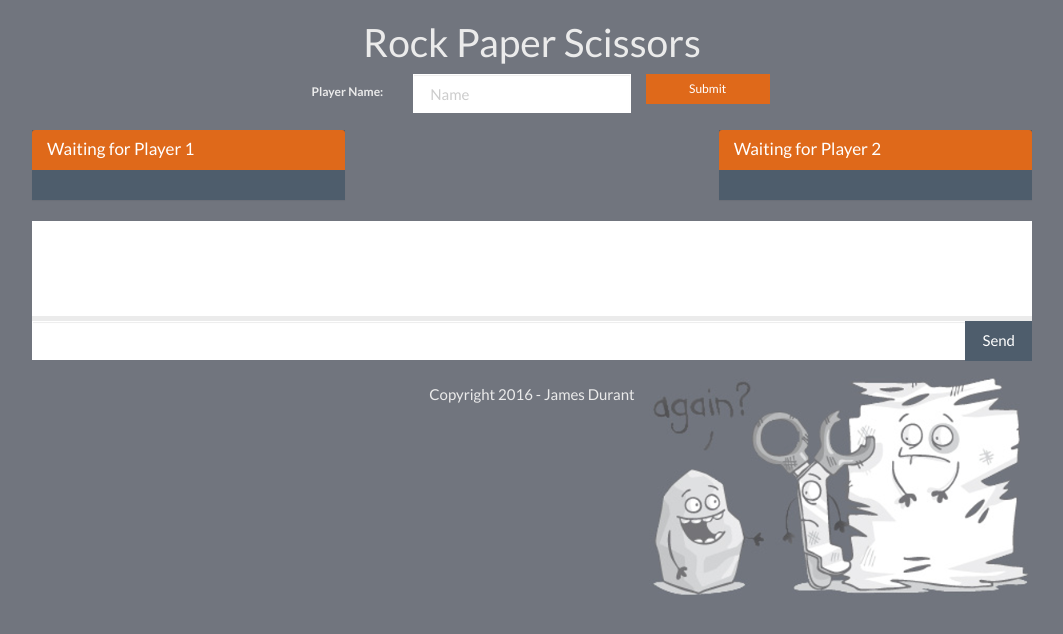
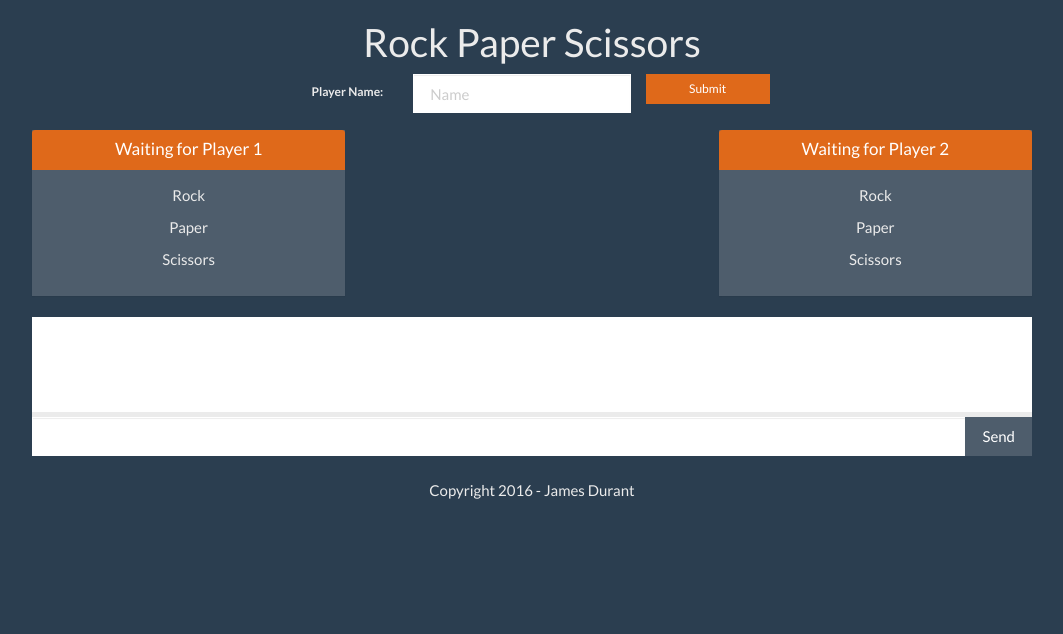
Before and after one commit to jdurant0529/RPS-Multiplayer, a PHP site: page / in a window 1280 px wide. Shown: the top 634 px of the page, without its empty margins (108-1171 px from the left). Run offline with PHP 8.4, Linux system fonts and the light colour scheme; some libraries are stand-ins or nearby versions.

Commit message:
no reason... just pushing to push

```diff
--- a/assets/css/style.css
+++ b/assets/css/style.css
@@ -3,14 +3,19 @@
   margin: 0 auto;
 }
 body {
-  background: url(../images/rps-logo.png);
-  background-size:100%;
+  /*background: url(../images/rps-logo.png);*/
+  /*background-size:100%;*/
 }
 header{
   margin: 0 auto;
   text-align: center;
 }
 
+.playerStats{
+  min-width: 250px;
+  text-align: center;
+
+}
 .chat-box{
   background-color: white;
   min-height: 100px;
--- a/assets/javascript/app.js
+++ b/assets/javascript/app.js
@@ -0,0 +1,36 @@
+$(document).ready(function() {
+
+    var gameData = new Firebase("https://rps-jrd.firebaseio.com/")
+
+
+    var Player = {}
+
+    $('#submit').on("click", function() {
+
+        var playerName = $('#playerName').val().trim();
+        if (playerName != '') {
+
+            $('#playerNumber').html("<h3>Hi " + playerName + ", you are player 1</h3>");
+            $('#P1').html(playerName)
+            $('#playerName').val("");
+            $('#newPlayer').hide();
+
+            Player = {
+                name: playerName,
+                choice: '',
+                wins: 0,
+                losses: 0
+            }
+
+            console.log(Player.name);
+            console.log(Player);
+
+
+            return false;
+        }
+
+
+
+
+    })
+})
--- a/index.html
+++ b/index.html
@@ -1,5 +1,6 @@
 <!DOCTYPE html>
 <html>
+
 <head>
     <meta charset="UTF-8">
     <title>Rock, Paper, Scissors Multiplayer</title>
@@ -7,7 +8,6 @@
     <script src="https://cdn.firebase.com/js/client/2.4.1/firebase.js"></script>
     <script type="text/javascript" src="assets/javascript/app.js"></script>
     <script type="text/javascript" src="assets/javascript/momentjs.js"></script>
-
     <link rel="stylesheet" href="https://maxcdn.bootstrapcdn.com/bootstrap/3.3.6/css/bootstrap.min.css" integrity="sha384-1q8mTJOASx8j1Au+a5WDVnPi2lkFfwwEAa8hDDdjZlpLegxhjVME1fgjWPGmkzs7" crossorigin="anonymous">
     <link rel="stylesheet" type="text/css" href="assets/css/reset.css">
     <link rel="stylesheet" type="text/css" href="assets/css/boots_superhero.css">
@@ -16,78 +16,89 @@
 
 <body>
     <div class="wrapper">
-			<header><h1>Rock Paper Scissors</h1></header>
+        <header>
+            <h1>Rock Paper Scissors</h1></header>
         <!-- *************************************************** -->
-
-			<div class = 'row'>
+        <div class='row' id='newPlayer'>
             <form class="form-horizontal">
                 <div class="form-group col-md-9 col-md-push-3">
                     <label for="playerName" class="col-md-2 control-label">Player Name:</label>
-						<div class="col-md-4" >
+                    <div class="col-md-4">
                         <input type="text" class="form-control col-md-4" id="playerName" placeholder="Name" autocomplete="off" style="cursor: pointer;">
                     </div>
-				      	<button type="submit" class="btn btn-primary btn-sm col-md-2">Submit</button>
+                    <button type="submit" class="btn btn-primary btn-sm col-md-2" id='submit'>Submit</button>
                 </div>
             </form>
-			</div>  <!-- end of first row for player name entry -->
-
-			<div class = 'row'>
-				<div class = 'col-md-4 col-md-offset-4' id = 'playerNumber'></div>
-			</div>  <!-- end of row for Player name and number -->
-
-			<div class = 'row'>
-				<div class = 'col-md-6 col-md-offset-3' id = 'gameStatus'></div>
-			</div>  <!-- end of row for game status, i.e. waiting for which player to choose or waiting for new player. -->
-
-			<div class = 'row'>
-				<div class = 'col-lg-4 left'>
+        </div>
+        <!-- end of first row for player name entry -->
+        <div class='row'>
+            <div class='col-md-4 col-md-offset-4' id='playerNumber'></div>
+        </div>
+        <!-- end of row for Player name and number -->
+        <div class='row'>
+            <div class='col-md-6 col-md-offset-3' id='gameStatus'></div>
+        </div>
+        <!-- end of row for game status, i.e. waiting for which player to choose or waiting for new player. -->
+        <div class='row'>
+            <div class='col-lg-4 left playerStats'>
                 <div class="panel panel-primary">
                     <div class="panel-heading">
-    						<h3 class="panel-title" id = 'P1'>Waiting for Player 1</h3>
+                        <h3 class="panel-title" id='P1'>Waiting for Player 1</h3>
+                        <!-- player Name goes here -->
                     </div>
                     <div class="panel-body">
-    						<div id = 'choices'>
+                        <div id='choices'>
+                            <p>Rock</p>
+                            <p>Paper</p>
+                            <p>Scissors</p>
+                        </div>
+                        <div id='p1Record'>
                         </div>
                     </div>
                 </div>
             </div>
-				<div class = 'col-lg-4 center'>
-
+            <div class='col-lg-4 center'>
             </div>
-				<div class = 'col-lg-4 right'>
+            <div class='col-lg-4 right playerStats'>
                 <div class="panel panel-primary">
                     <div class="panel-heading">
-    						<h3 class="panel-title" id = 'P2'>Waiting for Player 2</h3>
+                        <h3 class="panel-title" id='P2'>Waiting for Player 2</h3>
+                        <!-- player 2 name goes here -->
                     </div>
                     <div class="panel-body">
-    						<div id = 'choices'>
+                        <div id='choices'>
+                            <p>Rock</p>
+                            <p>Paper</p>
+                            <p>Scissors</p>
+                        </div>
+                        <div id='p2Record'>
                         </div>
                     </div>
                 </div>
             </div>
-			</div>  <!-- end of row for status and options for players -->
-
-
-			<div class = 'chat-box'>
-
+        </div>
+        <!-- end of row for status and options for players -->
+        <div class='chat-box'>
         </div>
         <div class="form-group">
             <div class="input-group">
-
                 <input type="text" class="form-control">
                 <span class="input-group-btn">
       					<button class="btn btn-default" type="button" id = 'sendChat'>Send</button>
     					</span>
             </div>
         </div>
+        <!-- *************************************************** -->
+        <footer>
+            <!-- start of footer -->
+            <div class="row">
+                <div class='col-lg-12'>
+                    <h5>Copyright 2016 - James Durant</h5></div>
+            </div>
+        </footer>
+        <!-- end of footer -->
+    </div>
+    <!-- end of wrapper -->
+</body>
 
-
-			<!-- *************************************************** -->
-			<footer>  <!-- start of footer -->
-	            <div class = "row">
-	                <div class = 'col-lg-12'><h5>Copyright 2016 - James Durant</h5></div>
-	            </div>
-			</footer>  <!-- end of footer -->
-		</div>  <!-- end of wrapper -->
-	</body>
 </html>
```
Lines whose indentation alone changed are shown as unchanged.
